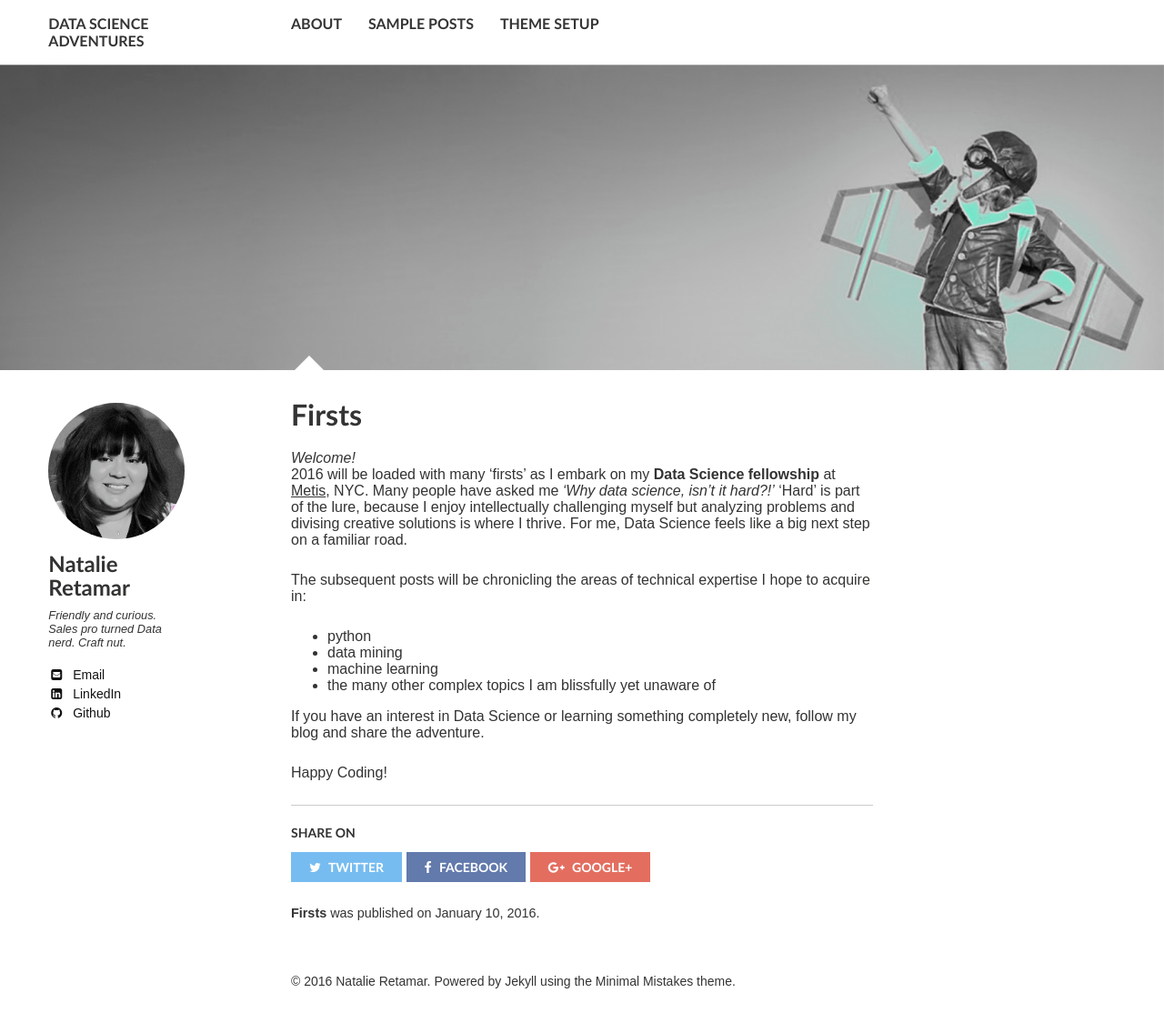
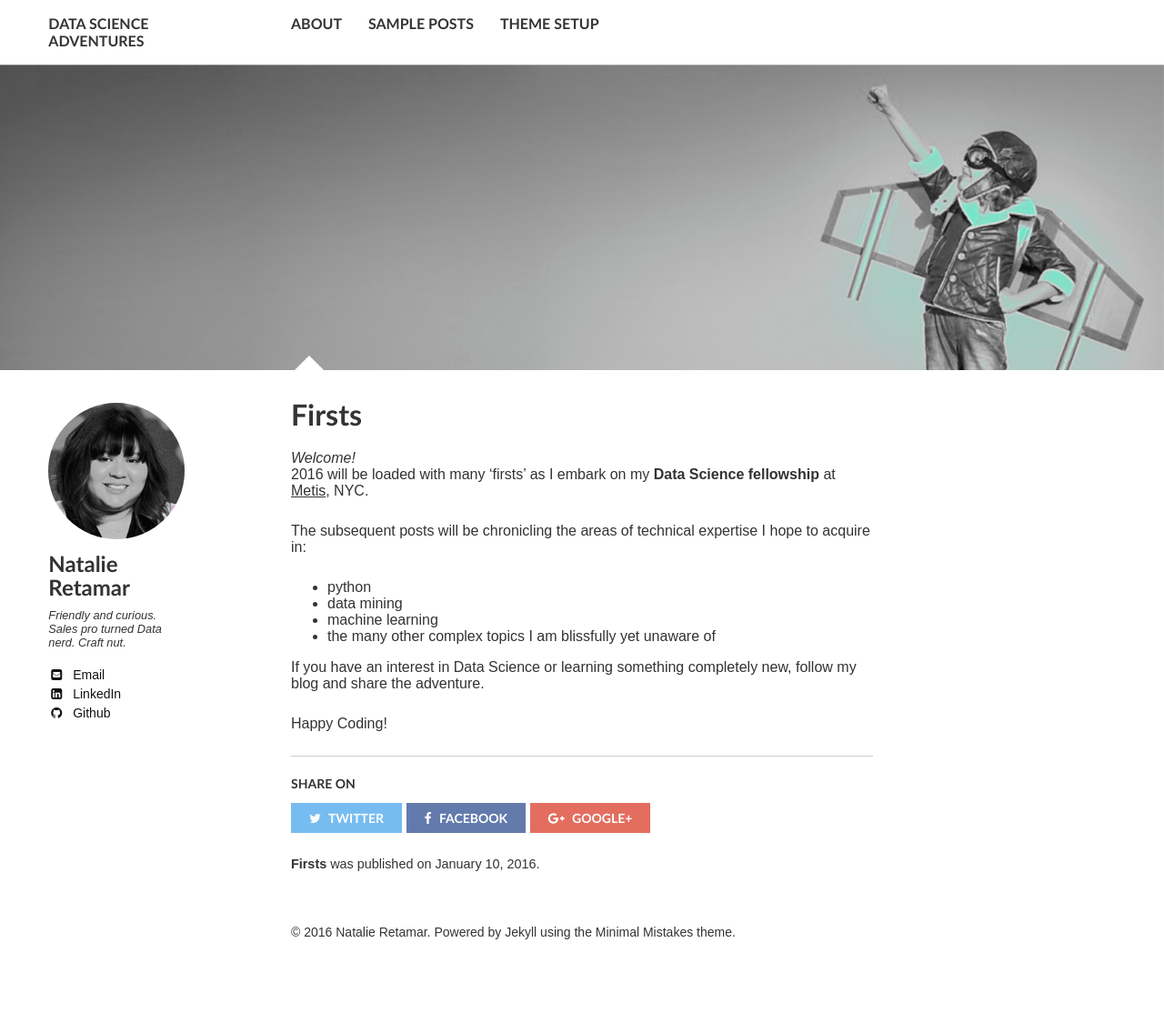
Before and after one commit to natalieretamar/natalieretamar.github.io, a Jekyll site: the page built from _posts/2016-01-10-Firsts.md, in a window 1280 px wide. Shown: the whole page at 91% size. Built offline with Jekyll 4.4.1, drawn with Linux system fonts in a browser that asks for light colours; nearby versions of some CDN libraries; after the commit the page ends 1082 px from its top, so only the background shows below that.

Commit message:
modified  post

```diff
--- a/_posts/2016-01-10-Firsts.md
+++ b/_posts/2016-01-10-Firsts.md
@@ -9,8 +9,7 @@ image:
 ---
 
  _Welcome!_
-2016 will be loaded with many 'firsts' as I embark on my **Data Science fellowship** at [Metis](http://www.thisismetis.com/?utm_source=google&utm_medium=cpc&utm_campaign=branded&gclid=CjwKEAjw9OG4BRDJzY3jrMng4iQSJABddor1UBaqTWxa_DAou9XFoKIv1-O5PV7oXG2Y31MGjhcYwhoCRZfw_wcB), NYC. Many people have asked me _'Why data science, isn't it hard?!'_ 'Hard' is part of the lure, because I enjoy intellectually challenging myself but analyzing problems and divising creative solutions is where I thrive. For me, Data Science feels like a big next step on a familiar road.
-
+2016 will be loaded with many 'firsts' as I embark on my **Data Science fellowship** at [Metis](http://www.thisismetis.com/?utm_source=google&utm_medium=cpc&utm_campaign=branded&gclid=CjwKEAjw9OG4BRDJzY3jrMng4iQSJABddor1UBaqTWxa_DAou9XFoKIv1-O5PV7oXG2Y31MGjhcYwhoCRZfw_wcB), NYC.
 
 The subsequent posts will be chronicling the areas of technical expertise I hope to acquire in:
 
```
